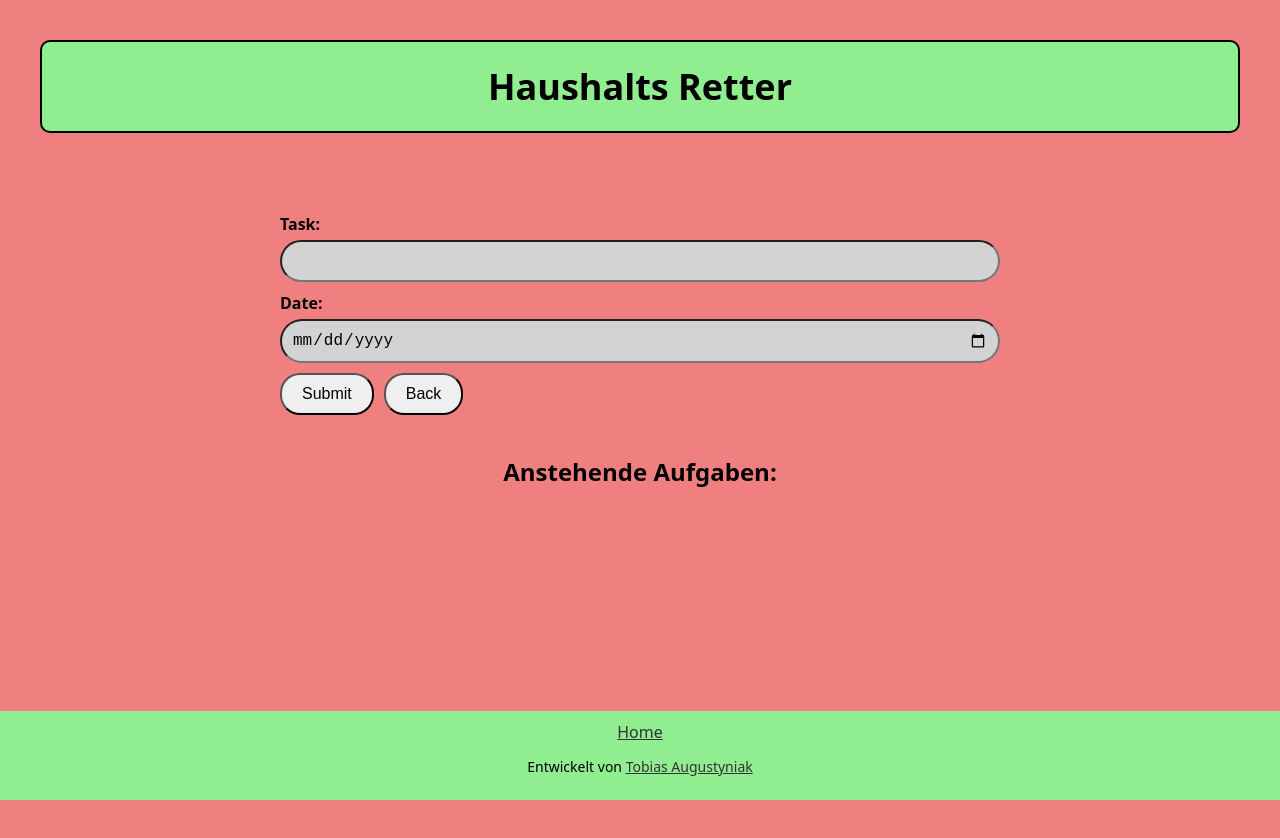
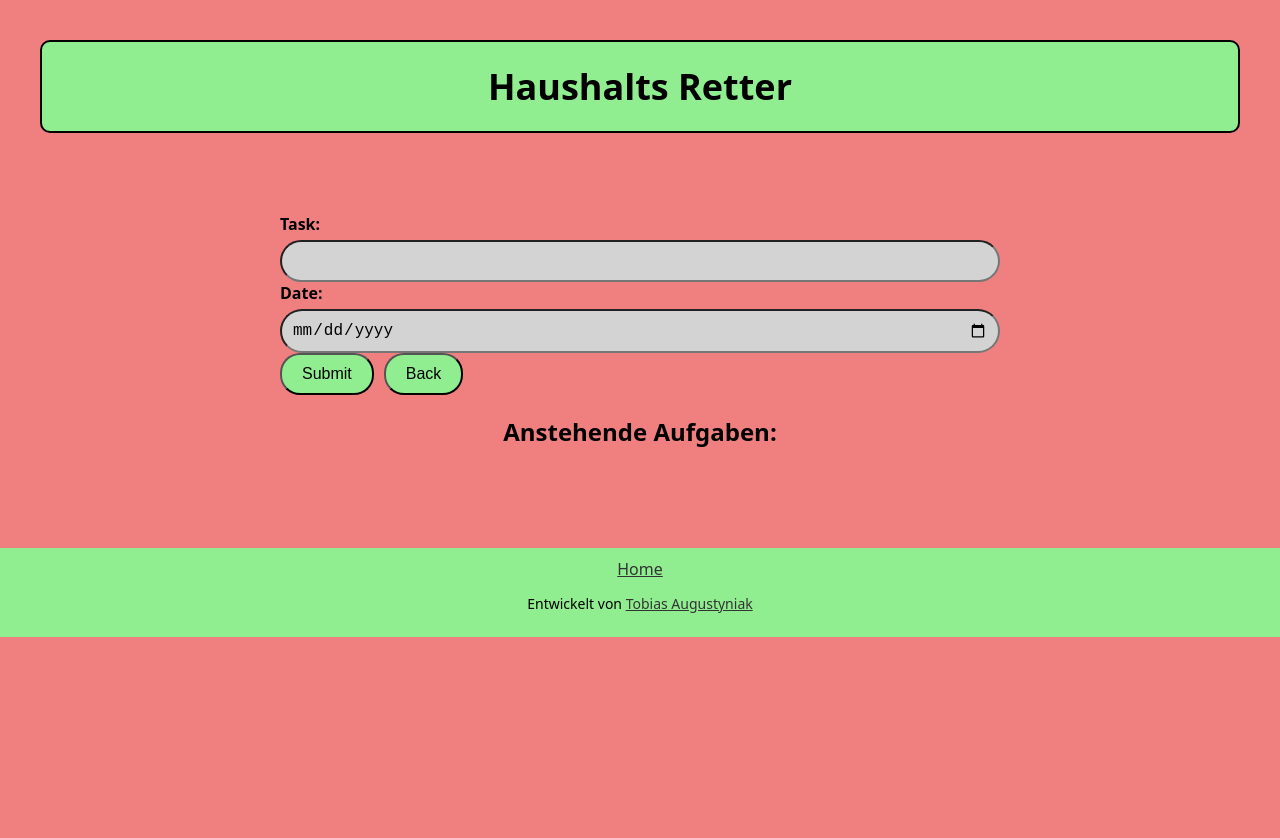
Before and after one commit to TobiAugust/capstone-project, a Next.js app: page / in a window 1280 px wide. Both pictures are taken after a click on the button "Create Task". Shown: the top 838 px of the page. After the commit the page ends 800 px from the top, so only its background shows below. Built offline with nearby package versions, Linux system fonts and the light colour scheme.

Commit message:
added more styles components Container, Form, InputBox, Label, StyledInput

```diff
--- a/components/Button.js
+++ b/components/Button.js
@@ -9,12 +9,4 @@ const StyledButton = styled.button`
   color: black;
   background-color: lightgreen;
   border-radius: 20px;
-
-  &.button[type="button"][data-action="delete"] {
-    background-color: red;
-  }
-
-  &.button[type="button"][data-action="edit"] {
-    background-color: lightblue;
-  }
 `;
--- /dev/null
+++ b/components/Container.js
@@ -0,0 +1,10 @@
+import styled from "styled-components";
+
+const Container = styled.div`
+  max-width: 800px;
+  margin: 0 auto;
+  padding: 40px;
+  text-align: center;
+`;
+
+export default Container;
--- /dev/null
+++ b/components/Form.js
@@ -0,0 +1,7 @@
+import styled from "styled-components";
+
+const Form = styled.form`
+  margin-bottom: 10px;
+`;
+
+export default Form;
--- /dev/null
+++ b/components/InputBox.js
@@ -0,0 +1,8 @@
+import styled from "styled-components";
+
+const InputBox = styled.div`
+  text-align: left;
+  margin-bottom: 20px;
+`;
+
+export default InputBox;
--- /dev/null
+++ b/components/Label.js
@@ -0,0 +1,10 @@
+import styled from "styled-components";
+
+const Label = styled.label`
+  display: block;
+  font-size: 16px;
+  font-weight: bold;
+  margin-bottom: 5px;
+`;
+
+export default Label;
--- /dev/null
+++ b/components/StyledInput.js
@@ -0,0 +1,11 @@
+import styled from "styled-components";
+
+const StyledInput = styled.input`
+  width: 100%;
+  padding: 10px;
+  font-size: 16px;
+  border-radius: 30px;
+  background-color: lightgrey;
+`;
+
+export default StyledInput;
--- a/components/TaskItem.js
+++ b/components/TaskItem.js
@@ -1,5 +1,6 @@
 import React from "react";
 import styled from "styled-components";
+import Button from "./Button";
 
 const TaskItemContainer = styled.div`
   border: 1px solid #ccc;
@@ -21,12 +22,14 @@ const TaskItem = ({ data, onDelete, onEdit }) => {
       <p>
         <strong>Bis wann erledigt:</strong> {data.date}
       </p>
-      <button type="button" onClick={onDelete} data-action="delete">
-        Delete
-      </button>
-      <button type="button" onClick={onEdit} data-action="edit">
-        Edit
-      </button>
+      <Button
+        type="button"
+        onClick={onDelete}
+        data-action="delete"
+        text="Delete"
+      />
+
+      <Button type="button" onClick={onEdit} data-action="edit" text="Edit" />
     </TaskItemContainer>
   );
 };
--- a/pages/index.js
+++ b/pages/index.js
@@ -4,6 +4,11 @@ import { v4 as uuidv4 } from "uuid";
 import Link from "next/link";
 import Header from "../components/Header";
 import TaskItem from "../components/TaskItem.js";
+import Container from "../components/Container";
+import InputBox from "../components/InputBox";
+import Form from "../components/Form";
+import Label from "../components/Label";
+import StyledInput from "../components/StyledInput";
 
 export default function HomePage() {
   const [submittedData, setSubmittedData] = useState([]);
@@ -69,17 +74,17 @@ export default function HomePage() {
       <div>
         <Header />
       </div>
-      <div className="container">
+      <Container>
         {!showInput ? (
           <Button text="Create Task" onClick={() => toggleTaskForm(null)} />
         ) : (
-          <div className="input-box">
-            <form onSubmit={handleSubmit}>
+          <InputBox>
+            <Form onSubmit={handleSubmit}>
               <div>
-                <label htmlFor="option">
+                <Label htmlFor="option">
                   <strong>Task:</strong>
-                </label>
-                <input
+                </Label>
+                <StyledInput
                   type="text"
                   id="option"
                   name="option"
@@ -89,9 +94,9 @@ export default function HomePage() {
                 />
               </div>
               <div>
-                <label htmlFor="date">
+                <Label htmlFor="date">
                   <strong>Date:</strong>
-                </label>
+                </Label>
                 <input
                   type="date"
                   id="date"
@@ -101,12 +106,10 @@ export default function HomePage() {
                   onChange={(event) => setDateInput(event.target.value)}
                 />
               </div>
-              <button type="submit">
-                {selectedTask ? "Update" : "Submit"}
-              </button>
-              {showInput && <button onClick={handleCancel}>Back</button>}
-            </form>
-          </div>
+              <Button type="submit" text={selectedTask ? "Update" : "Submit"} />
+              {showInput && <Button text="Back" onClick={handleCancel} />}
+            </Form>
+          </InputBox>
         )}
         <section>
           <h2>Anstehende Aufgaben:</h2>
@@ -123,7 +126,7 @@ export default function HomePage() {
             </div>
           )}
         </section>
-      </div>
+      </Container>
       <footer>
         <Link href="/">Home</Link>
         <p>
--- a/styles.js
+++ b/styles.js
@@ -13,28 +13,9 @@ export default createGlobalStyle`
     background-color: lightcoral;
   }
 
-    .container {
-      max-width: 800px;
-      margin: 0 auto;
-      padding: 40px;
-      text-align: center;
-    }
 
- .input-box {
-    text-align: left;
-    margin-bottom: 20px;
-  }
 
-  form div {
-    margin-bottom: 10px;
-  }
 
-  label {
-    display: block;
-    font-size: 16px;
-    font-weight: bold;
-    margin-bottom: 5px;
-  }
 
   input {
     width: 100%;
@@ -86,9 +67,4 @@ export default createGlobalStyle`
   section {
     flex: 1;
   }
-
-  footer {
-
-  }
-
 `;
```
